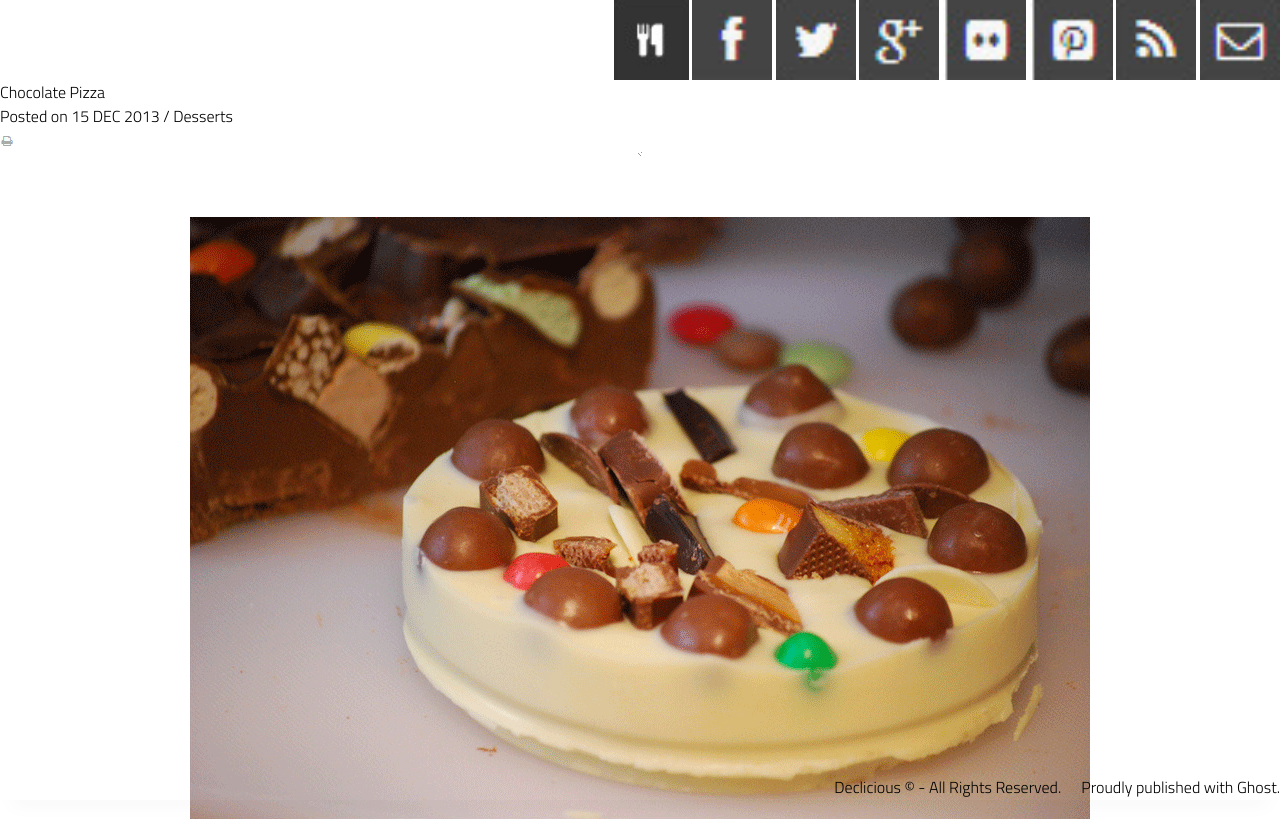
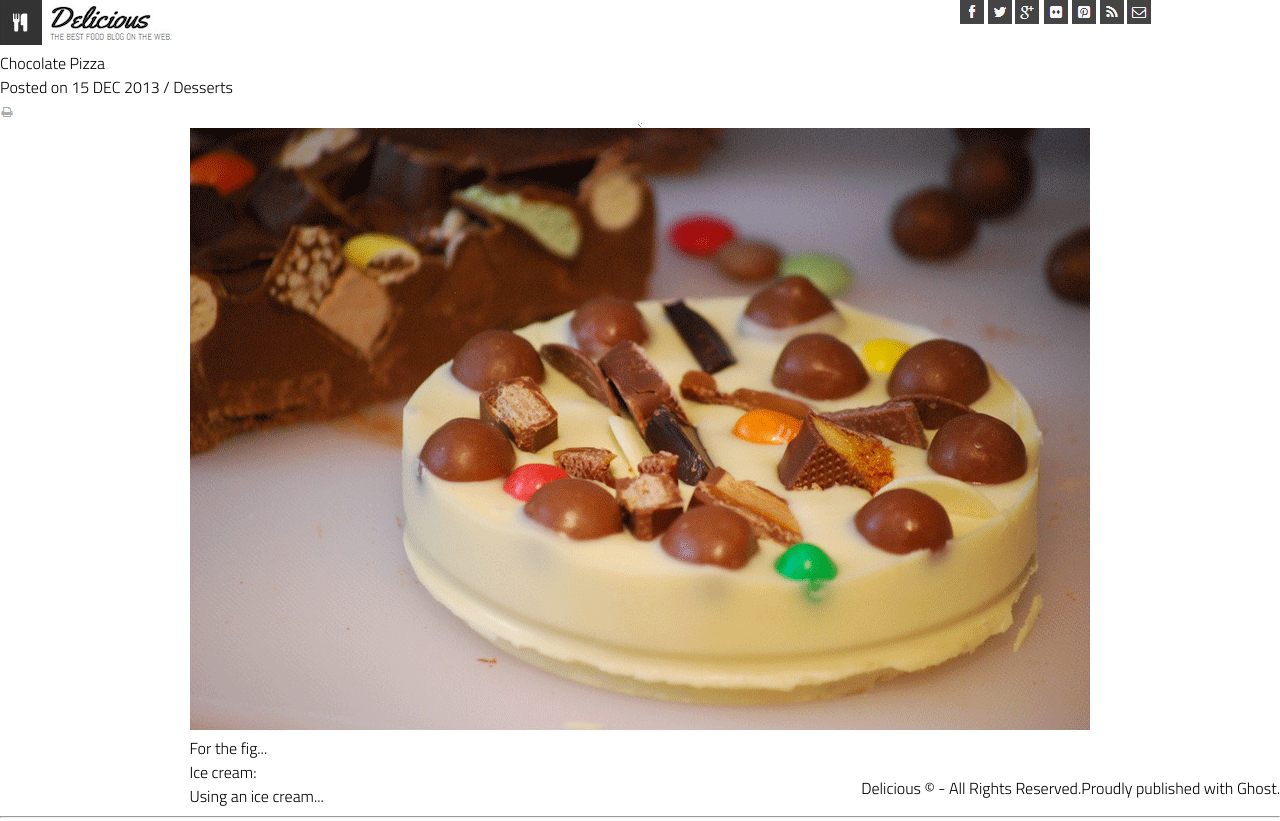
Before and after one commit to kylemayer/chocolate_pizza, a plain HTML site: page index.html in a window 1280 px wide. Shown: the top 821 px of the page. Drawn offline with Linux system fonts and the light colour scheme.

Commit message:
style changes made

```diff
--- a/index.html
+++ b/index.html
@@ -14,8 +14,13 @@
 
 <body>
     <header>
-        <div class="nav">
-            <img src="./assets/logo.png" alt="Logo" class="">
+        <section class="nav">
+            <div class="left">
+                <img src="./assets/logo.png" alt="Logo" class="main-logo">
+                <img src="./assets/deli.png" alt="Delicious" class="main-logo">
+            </div>
+            <div class="middle"></div>
+            <div class="right">
                 <img src="./assets/fb-icon.png" alt="Facebook">
                 <img src="./assets/twit-icon.png" alt="Twitter">
                 <img src="./assets/gp-icon.png" alt="Google+">
@@ -24,6 +29,7 @@
                 <img src="./assets/rss-icon.png" alt="RSS Feed">
                 <img src="./assets/mail-icon.png" alt="Email">
             </div>
+        </section>
 
     </header>
 
@@ -35,20 +41,19 @@
 
     <main>
         <img src="./assets/hr-img.png" class="horizontal-line">
-        <section class="main-section">
+        <div class="main-section">
             <img src="./assets/choco-pizza.png">
             <p>For the fig...</p>
             <p>Ice cream:</p>
             <p>Using an ice cream...</p>
-        </section>
+        </div>
     </main>
-
 
 
     <hr>
 
     <footer>
-        <div class="copy gutter-right">Declicious &copy - All Rights Reserved.</div>
+        <div class="copy gutter-right">Delicious &copy - All Rights Reserved.</div>
         <div>Proudly published with Ghost.</div>
     </footer>
 
--- a/styles/style.css
+++ b/styles/style.css
@@ -13,13 +13,20 @@ body {
     --color4: hsla(45, 73%, 98%, 1);
     --color5: hsla(224, 40%, 79%, 1); */
 
-    --header-height: 80px;
-    --shadow: 0px 10px 20px -12px rgba(0,0,0,0.45);
-    --gutter: 30px;
-    --footer-height: 25px;
 
     font-family: 'Titillium Web', sans-serif;
     background-color: var(--color2);
+    /* max-width: 80%; */
+    justify-content: center;
+    align-items: center;
+}
+
+section {
+    display: grid;
+    grid-template-columns: 15% auto 25%;
+    align-items: start;
+    vertical-align: text-bottom;
+
 }
 
 main {
@@ -30,56 +37,6 @@ main {
     margin-bottom: calc(var(--footer-height));
 }
 
-section {
-    background-color: var(--color5);
-    width: 1000px;
-    max-width: 80%;
-    display: flex;
-    flex-direction: column;
-    justify-content: center;
-    align-items: center;
-    padding-top: var(--gutter);
-    padding-bottom: var(--gutter);
-    margin-top: var(--gutter);
-    margin-bottom: var(--gutter);
-    border: solid 2px var(--color1);
-}
-
-header {
-    display: flex;
-    justify-content: flex-end;
-    background-color: var(--color3);
-    height: var(--header-height);
-}
-
-footer {
-    display: flex;
-    justify-content: flex-end;
-    background-color: var(--color3);
-    box-shadow: var(--shadow);
-}
-
-
-h2 {
-    font-size: 1.8rem;
-    font-weight: bold;
-}
-
-.gutter-right {
-    margin-right: 20px;
-}
-
-.main-logo {
-    animation: pulse 5s infinite ease-in-out;
-}
-
-header img {
-    height: var(--header-height);
-}
-
-p {
-    margin: var(--gutter);
-}
 
 footer {
     position: fixed;
```
Also changed, not shown: assets/deli.png (added). Lines whose indentation alone changed are shown as unchanged.
